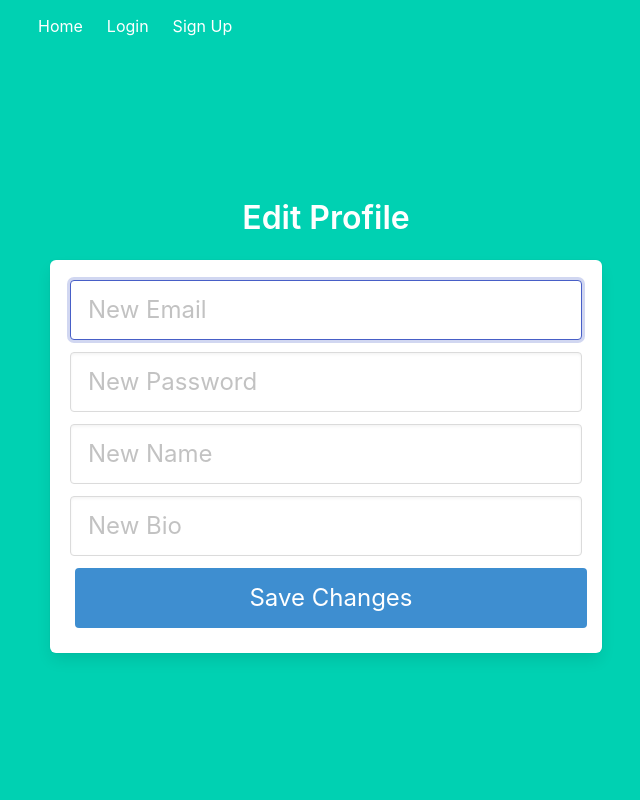
After one commit to JorgeFRibeiro/307Project, a Python web app: template templates/edit_profile.html in a window 1280 px wide. The commit adds this page. Shown: the whole page, without its empty margins (26-666 px from the left). Run offline with Jinja, Linux system fonts and the light colour scheme; the template is opened without the code that fills it, so the values that code supplies are empty.

Commit message:
UI additions for Edit Profile page.

```diff
--- /dev/null
+++ b/templates/edit_profile.html
@@ -0,0 +1,41 @@
+{% extends "base.html" %}
+
+{% block content %}
+
+<div class="column is-centered is-half is-offset-one-quarter">
+    <h1 class="title">Edit Profile</h1>
+    <div class="box">
+        <!-- TODO: Add PFP update functionality -->
+
+        <!-- TODO: Add input forms -->
+        <form method="POST" action="/edit_profile">
+            <div class="field">
+                <div class="control">
+                    <input class="input is-large" type="email" name="email" placeholder="New Email" autofocus="">
+                </div>
+            </div>
+
+            <div class="field">
+                <div class="control">
+                    <input class="input is-large" type="password" name="password" placeholder="New Password">
+                </div>
+            </div>
+
+            <div class="field">
+                <div class="control">
+                    <input class="input is-large" type="text" name="name" placeholder="New Name" autofocus="">
+                </div>
+            </div>
+
+            <div class="field">
+                <div class="control">
+                    <input class="input is-large" type="text" name="bio" placeholder="New Bio" autofocus="">
+                </div>
+            </div>
+            <button class="button is-block is-info is-large is-fullwidth" value="Save Changes" name="action" button
+            style="margin: 5px;">Save Changes</button>
+        </form>
+    </div>
+</div>
+
+{% endblock %}
--- a/templates/profile.html
+++ b/templates/profile.html
@@ -5,9 +5,15 @@
 <div class="column is-4 is-offset-4">
   <h1 class="title">User Info</h1>
   <div class="box">
+      <!-- TODO: Add PFP display functionality -->
+
       <h3>Name: {{ name }}</h3>
 
       <h3>Bio: {{ bio }}</h3>
+
+      <form method="GET" action="/edit_profile">
+          <button class="button is-block is-info is-large is-fullwidth" value="Edit Profile" name="action"button style="margin:5px;">Edit Profile</button>
+      </form>
 
       <form method="POST" action="/profile">
           <button class="button is-block is-info is-large is-fullwidth" value="Delete Account" name="action"button style="margin:5px;">Delete Account</button>
```
Also changed, not shown: main.py (+44 -1 lines), db.sqlite.
